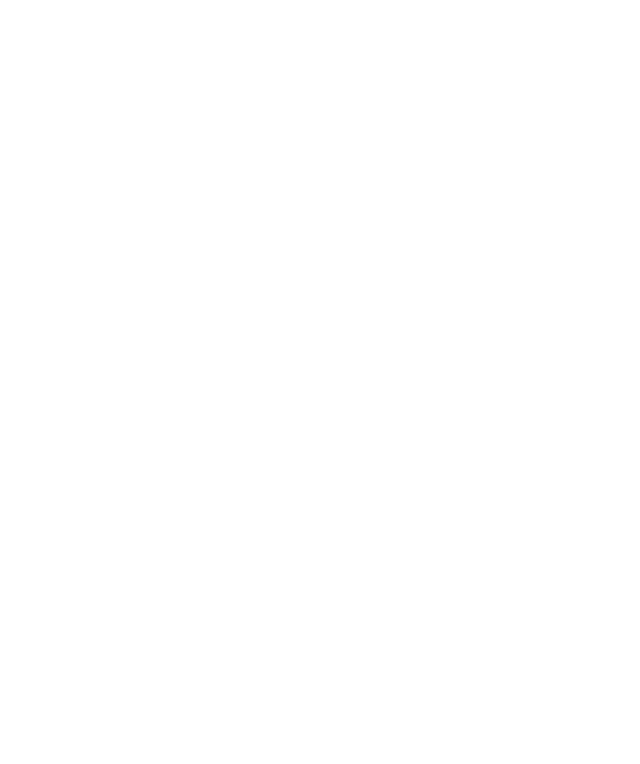
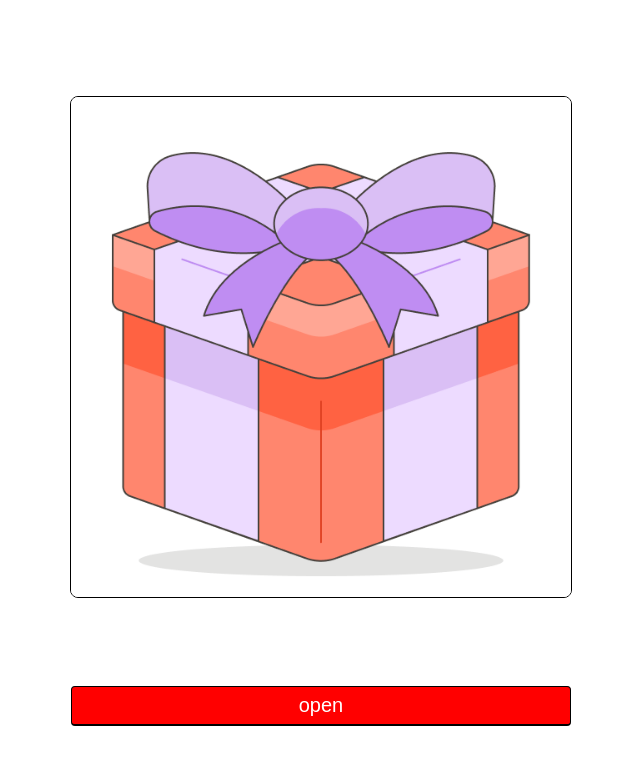
Before and after one commit to UMC-5th-Hackathon-N-Team/FE-web, a React (Create React App) app: page / in a window 1280 px wide. Before the commit this address had no page. Shown: the top 764 px of the page, without its empty margins (319-959 px from the left). Built offline with nearby package versions, Linux system fonts and the light colour scheme.

Commit message:
no message

```diff
--- a/src/App.js
+++ b/src/App.js
@@ -1,12 +1,14 @@
 import { BrowserRouter, Route, Routes } from "react-router-dom";
 import Stickerpage from "./page/Stikerpage";
 import MyPage from "./page/my_page";
+import Gift from "./page/Gift";
 
 function App() {
   return (
     <div className="root-wrap">
       <BrowserRouter>
         <Routes>
+          <Route path="/" element={<Gift />} />
           <Route path="/stickerpage" element={<Stickerpage />} />
           <Route path="/mypage" element={<MyPage />} />
         </Routes>
--- /dev/null
+++ b/src/page/Firework.css
@@ -0,0 +1,161 @@
+body {
+  margin: 0;
+  height: 100vh;
+  overflow: hidden;
+}
+
+@keyframes firework {
+  0% {
+    transform: translate(var(--x), var(--initialY));
+    width: var(--initialSize);
+    opacity: 1;
+  }
+  50% {
+    width: 0.5vmin;
+    opacity: 1;
+  }
+  100% {
+    width: var(--finalSize);
+    opacity: 0;
+  }
+}
+
+/* @keyframes fireworkPseudo {
+    0% { transform: translate(-50%, -50%); width: var(--initialSize); opacity: 1; }
+    50% { width: 0.5vmin; opacity: 1; }
+    100% { width: var(--finalSize); opacity: 0; }
+  }
+   */
+.firework,
+.firework::before,
+.firework::after {
+  --initialSize: 0.5vmin;
+  --finalSize: 45vmin;
+  --particleSize: 0.2vmin;
+  --color1: yellow;
+  --color2: khaki;
+  --color3: white;
+  --color4: lime;
+  --color5: gold;
+  --color6: mediumseagreen;
+  --y: -30vmin;
+  --x: -50%;
+  --initialY: 60vmin;
+  content: "";
+  animation: firework 2s infinite;
+  position: absolute;
+  top: 50%;
+  left: 50%;
+  transform: translate(-50%, var(--y));
+  width: var(--initialSize);
+  aspect-ratio: 1;
+  background:
+      /*
+      radial-gradient(circle, var(--color1) var(--particleSize), #0000 0) 0% 0%,
+      radial-gradient(circle, var(--color1) var(--particleSize), #0000 0) 100% 0%,
+      radial-gradient(circle, var(--color1) var(--particleSize), #0000 0) 100% 100%,
+      radial-gradient(circle, var(--color1) var(--particleSize), #0000 0) 0% 100%,
+      */ radial-gradient(
+        circle,
+        var(--color1) var(--particleSize),
+        #0000 0
+      )
+      50% 0%,
+    radial-gradient(circle, var(--color2) var(--particleSize), #0000 0) 100% 50%,
+    radial-gradient(circle, var(--color3) var(--particleSize), #0000 0) 50% 100%,
+    radial-gradient(circle, var(--color4) var(--particleSize), #0000 0) 0% 50%,
+    /* bottom right */
+      radial-gradient(circle, var(--color5) var(--particleSize), #0000 0) 80%
+      90%,
+    radial-gradient(circle, var(--color6) var(--particleSize), #0000 0) 95% 90%,
+    radial-gradient(circle, var(--color1) var(--particleSize), #0000 0) 90% 70%,
+    radial-gradient(circle, var(--color2) var(--particleSize), #0000 0) 100% 60%,
+    radial-gradient(circle, var(--color3) var(--particleSize), #0000 0) 55% 80%,
+    radial-gradient(circle, var(--color4) var(--particleSize), #0000 0) 70% 77%,
+    /* bottom left */
+      radial-gradient(circle, var(--color5) var(--particleSize), #0000 0) 22%
+      90%,
+    radial-gradient(circle, var(--color6) var(--particleSize), #0000 0) 45% 90%,
+    radial-gradient(circle, var(--color1) var(--particleSize), #0000 0) 33% 70%,
+    radial-gradient(circle, var(--color2) var(--particleSize), #0000 0) 10% 60%,
+    radial-gradient(circle, var(--color3) var(--particleSize), #0000 0) 31% 80%,
+    radial-gradient(circle, var(--color4) var(--particleSize), #0000 0) 28% 77%,
+    radial-gradient(circle, var(--color5) var(--particleSize), #0000 0) 13% 72%,
+    /* top left */
+      radial-gradient(circle, var(--color6) var(--particleSize), #0000 0) 80%
+      10%,
+    radial-gradient(circle, var(--color1) var(--particleSize), #0000 0) 95% 14%,
+    radial-gradient(circle, var(--color2) var(--particleSize), #0000 0) 90% 23%,
+    radial-gradient(circle, var(--color3) var(--particleSize), #0000 0) 100% 43%,
+    radial-gradient(circle, var(--color4) var(--particleSize), #0000 0) 85% 27%,
+    radial-gradient(circle, var(--color5) var(--particleSize), #0000 0) 77% 37%,
+    radial-gradient(circle, var(--color6) var(--particleSize), #0000 0) 60% 7%,
+    /* top right */
+      radial-gradient(circle, var(--color1) var(--particleSize), #0000 0) 22%
+      14%,
+    radial-gradient(circle, var(--color1) var(--particleSize), #0000 0) 45% 20%,
+    radial-gradient(circle, var(--color1) var(--particleSize), #0000 0) 33% 34%,
+    radial-gradient(circle, var(--color1) var(--particleSize), #0000 0) 10% 29%,
+    radial-gradient(circle, var(--color1) var(--particleSize), #0000 0) 31% 37%,
+    radial-gradient(circle, var(--color1) var(--particleSize), #0000 0) 28% 7%,
+    radial-gradient(circle, var(--color1) var(--particleSize), #0000 0) 13% 42%;
+  background-size: var(--initialSize) var(--initialSize);
+  background-repeat: no-repeat;
+}
+
+.firework::before {
+  --x: -50%;
+  --y: -50%;
+  --initialY: -50%;
+  /*   transform: translate(-20vmin, -2vmin) rotate(40deg) scale(1.3) rotateY(40deg); */
+  transform: translate(-50%, -50%) rotate(40deg) scale(1.3) rotateY(40deg);
+  /*   animation: fireworkPseudo 2s infinite; */
+}
+
+.firework::after {
+  --x: -50%;
+  --y: -50%;
+  --initialY: -50%;
+  /*   transform: translate(44vmin, -50%) rotate(170deg) scale(1.15) rotateY(-30deg); */
+  transform: translate(-50%, -50%) rotate(170deg) scale(1.15) rotateY(-30deg);
+  /*   animation: fireworkPseudo 2s infinite; */
+}
+
+.firework:nth-child(2) {
+  --x: 30vmin;
+}
+
+.firework:nth-child(2),
+.firework:nth-child(2)::before,
+.firework:nth-child(2)::after {
+  --color1: pink;
+  --color2: violet;
+  --color3: fuchsia;
+  --color4: orchid;
+  --color5: plum;
+  --color6: lavender;
+  --finalSize: 40vmin;
+  left: 30%;
+  top: 60%;
+  animation-delay: -0.25s;
+}
+
+.firework:nth-child(3) {
+  --x: -30vmin;
+  --y: -50vmin;
+}
+
+.firework:nth-child(3),
+.firework:nth-child(3)::before,
+.firework:nth-child(3)::after {
+  --color1: cyan;
+  --color2: lightcyan;
+  --color3: lightblue;
+  --color4: PaleTurquoise;
+  --color5: SkyBlue;
+  --color6: lavender;
+  --finalSize: 35vmin;
+  left: 70%;
+  top: 60%;
+  animation-delay: -0.4s;
+}
--- /dev/null
+++ b/src/page/Gift.jsx
@@ -0,0 +1,107 @@
+import React, { useState } from "react";
+import logo from "./giftimg.png";
+import "./Firework.css";
+
+function Gift() {
+  const [isClicked, setIsClicked] = useState(false);
+  const [isButtonVisible, setIsButtonVisible] = useState(true);
+
+  const handleMouseDown = () => {
+    setIsClicked(true);
+  };
+
+  const handleMouseUp = () => {
+    setIsClicked(false);
+  };
+
+  const handleClick = () => {
+    setIsButtonVisible(false);
+  };
+
+  return (
+    <div
+      style={{
+        display: "flex",
+        flexDirection: "column",
+        alignItems: "center",
+        height: "100vh",
+        width: "100vw",
+      }}
+    >
+      <div style={{ height: "12vh" }}></div>
+      <div
+        style={{
+          display: "flex",
+          flexDirection: "column",
+          alignItems: "center",
+        }}
+      >
+        <img
+          src={logo}
+          alt="Logo"
+          style={{
+            height: "70vw",
+            width: "70vw",
+            maxWidth: "500px",
+            maxHeight: "500px",
+            border: "0.1vh solid black",
+            borderRadius: "1vh",
+          }}
+        />
+        {!isButtonVisible ? (
+          <div
+            style={{
+              display: "flex",
+              alignItems: "center",
+              justifyContent: "center",
+              margin: "3vh 0 3vh 0",
+              height: "5vh",
+              width: "70vw",
+              maxWidth: "500px",
+              boxSizing: "border-box",
+              borderTop: "0.1vh solid black",
+              borderBottom: "0.1vh solid black",
+            }}
+          >
+            <p style={{ margin: "0", fontSize: "2.5vh" }}>피카츄</p>
+          </div>
+        ) : (
+          <div
+            style={{
+              margin: "3vh 0 3vh 0",
+
+              height: "5vh",
+              width: "70vw",
+              maxWidth: "500px",
+            }}
+          />
+        )}
+      </div>
+      {isButtonVisible && (
+        <button
+          style={{
+            transform: isClicked ? "scale(0.95)" : "scale(1)",
+            width: "70vw",
+            height: "5vh",
+            maxWidth: "500px",
+            fontSize: "2.5vh",
+            borderRadius: "0.5vh",
+            boxSizing: "border-box",
+            background: "red",
+            color: "white",
+            border: "0.1vh solid black",
+            borderBottom: "0.3vh solid black",
+          }}
+          onMouseDown={handleMouseDown}
+          onMouseUp={handleMouseUp}
+          onMouseLeave={handleMouseUp}
+          onClick={handleClick}
+        >
+          open
+        </button>
+      )}
+    </div>
+  );
+}
+
+export default Gift;
--- a/src/page/Stiker.jsx
+++ b/src/page/Stiker.jsx
@@ -6,10 +6,11 @@
         display: "flex",
         flexDirection: "column",
         alignItems: "center",
+        margin: "0 1vw 0 0",
       }}
     >
-      <div style={{ height: "25vw", width: "30vw", background: "red" }}></div>
-      <p style={{ margin: "2vw 0vw 6vw 0vw" }}>피카츄</p>
+      <div style={{ height: "25vh", width: "30vw", background: "red" }}></div>
+      <p style={{ margin: "2vw 0vw 6vw 0vw", fontSize: "2vh" }}>피카츄</p>
     </div>
   );
 }
--- a/src/page/Stikerpage.jsx
+++ b/src/page/Stikerpage.jsx
@@ -22,12 +22,12 @@
       <div
         style={{
           display: "flex",
-          justifyContent: "space-between",
           flexWrap: "wrap",
         }}
       >
-        <Sticker></Sticker> <Sticker></Sticker> <Sticker></Sticker>
-        <Sticker></Sticker>
+        <Sticker /> <Sticker />
+        <Sticker />
+        <Sticker />
       </div>
     </div>
   );
```
Also changed, not shown: src/page/giftimg.png (added).
